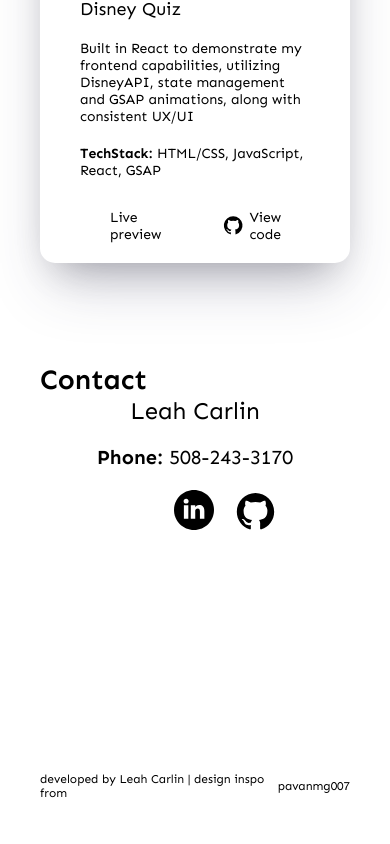
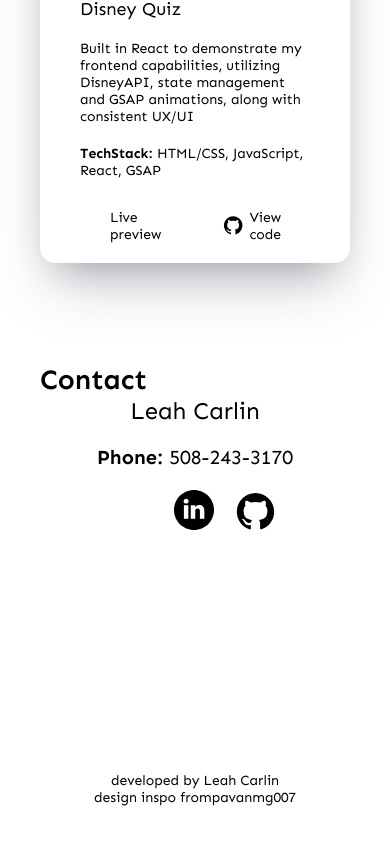
Before and after one commit to leahcarlin/portfolio, a React (Create React App) app: page / in a window 390 px wide. Shown: the part 4515-5359 px from the top of the page. Built offline with nearby package versions, Linux system fonts and the light colour scheme; some icons are missing.

Commit message:
chrome mobile issues

```diff
--- a/package.json
+++ b/package.json
@@ -14,6 +14,7 @@
     "@types/react-dom": "^19.0.4",
     "aos": "^3.0.0-beta.6",
     "gsap": "^3.12.7",
+    "lodash": "^4.17.21",
     "react": "^19.0.0",
     "react-dom": "^19.0.0",
     "react-scripts": "5.0.1",
@@ -47,6 +48,7 @@
   },
   "devDependencies": {
     "@types/aos": "^3.0.7",
+    "@types/lodash": "^4.17.16",
     "css-loader": "^7.1.2",
     "postcss-loader": "^8.1.1",
     "resolve-url-loader": "^5.0.0",
--- a/src/App.css
+++ b/src/App.css
@@ -44,8 +44,15 @@ footer {
   display: flex;
   justify-content: center;
   align-items: center;
+  text-align: center;
   font-size: 12px;
   margin: 40px 0;
+}
+footer p:first-child {
+  margin-right: 40px;
+}
+footer p:last-child {
+  display: flex;
 }
 
 /* MOBILE */
@@ -53,4 +60,10 @@ footer {
   .App {
     margin: 0 40px;
   }
+  footer {
+    flex-direction: column;
+  }
+  footer p:first-child {
+    margin-right: 0;
+  }
 }
--- a/src/App.tsx
+++ b/src/App.tsx
@@ -29,10 +29,13 @@ function App() {
       <Projects />
       <Contact />
       <footer>
-        developed by Leah Carlin | design inspo from
-        <a href="https://github.com/pavanmg007/react-developer-portfolio-template">
-          pavanmg007
-        </a>
+        <p>developed by Leah Carlin</p>
+        <p>
+          design inspo from
+          <a href="https://github.com/pavanmg007/react-developer-portfolio-template">
+            pavanmg007
+          </a>
+        </p>
       </footer>
     </div>
   );
--- a/src/Components/NavBar/NavBar.tsx
+++ b/src/Components/NavBar/NavBar.tsx
@@ -1,4 +1,5 @@
 import React, { useState, useEffect } from "react";
+import { debounce } from "lodash";
 import LogoLight from "../../assets/logo_light.png";
 import LogoDark from "../../assets/logo_dark.png";
 import NavBarMobile from "./NavBarMobile";
@@ -8,16 +9,20 @@ const NavBar: React.FC = () => {
   const isDarkMode = window.matchMedia("(prefers-color-scheme: dark)").matches;
   const [screenWidth, setScreenWidth] = useState(window.innerWidth);
 
-  const handleResize = () => setScreenWidth(window.innerWidth);
+  useEffect(() => {
+    console.log("Screen width updated:", screenWidth);
+  }, [screenWidth]);
 
   useEffect(() => {
-    // set initial value on mount
-    handleResize();
+    const handleResize = debounce(() => {
+      setScreenWidth(window.innerWidth);
+    }, 200);
 
     window.addEventListener("resize", handleResize);
 
-    // cleanup on unmount
-    return () => window.removeEventListener("resize", handleResize);
+    return () => {
+      window.removeEventListener("resize", handleResize);
+    };
   }, []);
 
   return (
```
Also changed, not shown: 1 other file (tests, documents, lock files or other folders).
